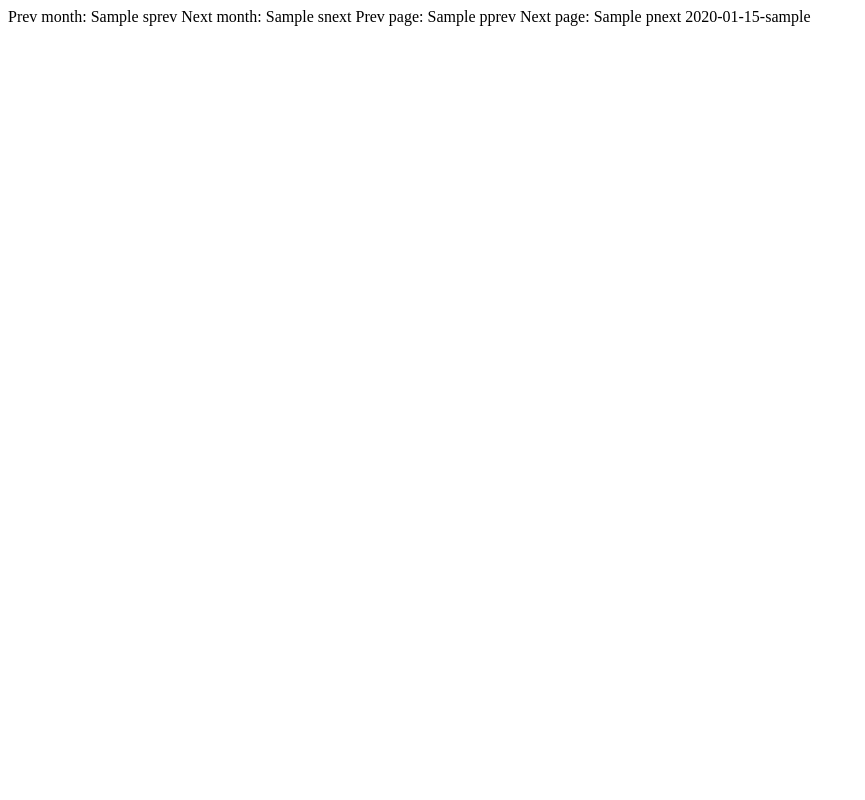
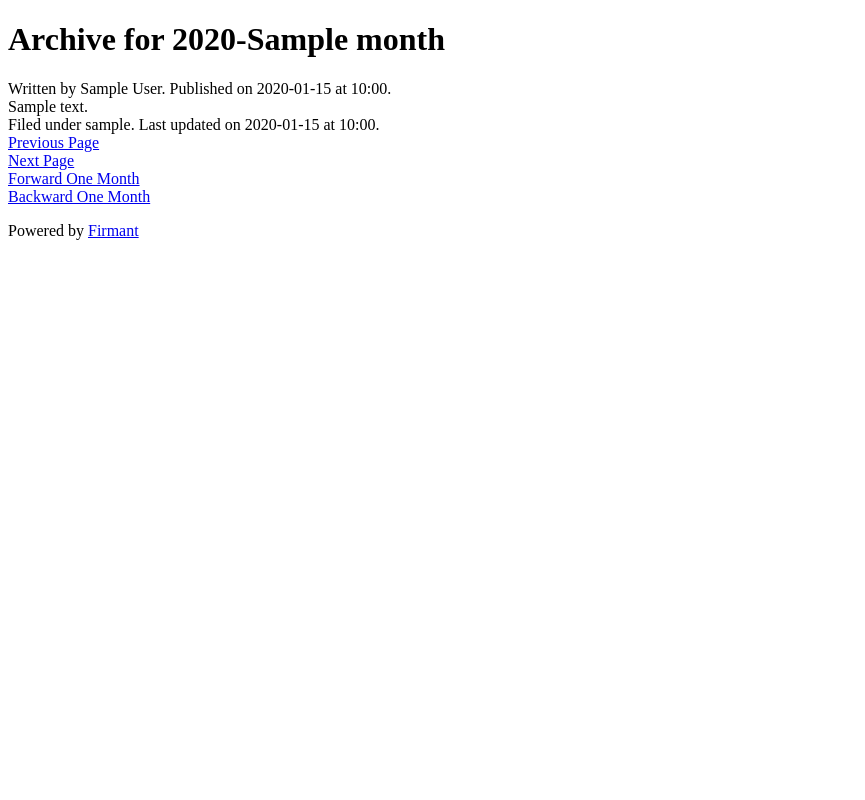
Before and after one commit to rescrv/firmant, a Python web app: template templates/posts/archive_monthly.html in a window 1280 px wide. Shown: the whole page, without its empty margins (0-865 px from the left). Run offline with Jinja, Linux system fonts and the light colour scheme; the template is opened without the code that fills it: most values are stand-ins (such as "Sample title", 1, 10 or a date in 2020).

Commit message:
Rewrite templates/posts/archive_monthly.html

```diff
--- a/templates/posts/archive_monthly.html
+++ b/templates/posts/archive_monthly.html
@@ -1,7 +1,30 @@
-Prev month: {% if sprev %}{{ sprev }}{% endif %}
-Next month: {% if snext %}{{ snext }}{% endif %}
-Prev page: {% if pprev %}{{ pprev }}{% endif %}
-Next page: {% if pnext %}{{ pnext }}{% endif %}
-{% for post in posts -%}
-    {{ post.published.date() }}-{{ post.slug }}
-{% endfor %}
+{% extends 'posts/base.html' %}
+
+{% block title %}Archive for {{ year | escape }}-{{ month | escape }} : {{ super() }}{% endblock %}
+
+{% block content %}
+    <h1 class="title">Archive for {{ year | escape }}-{{ month | escape }}</h1>
+
+    <div class="post archive">
+        <div class="post list">
+            {% for post in posts %}
+                {% include 'posts/_single_stub.html' %}
+                {% if not loop.last %}<hr />{% endif %}
+            {% endfor %}
+        </div>
+        <div class="navigation">
+            {% if pprev %}<div class="alignleft">
+                <a href="{{ pprev }}">Previous Page</a>
+            </div>{% endif %}
+            {% if pnext %}<div class="alignright">
+                <a href="{{ pnext }}">Next Page</a>
+            </div>{% endif %}
+            {% if sprev %}<div class="alignleft">
+                <a href="{{ sprev }}">Forward One Month</a>
+            </div>{% endif %}
+            {% if snext %}<div class="alignright">
+                <a href="{{ snext }}">Backward One Month</a>
+            </div>{% endif %}
+        </div>
+    </div>
+{% endblock %}
```
